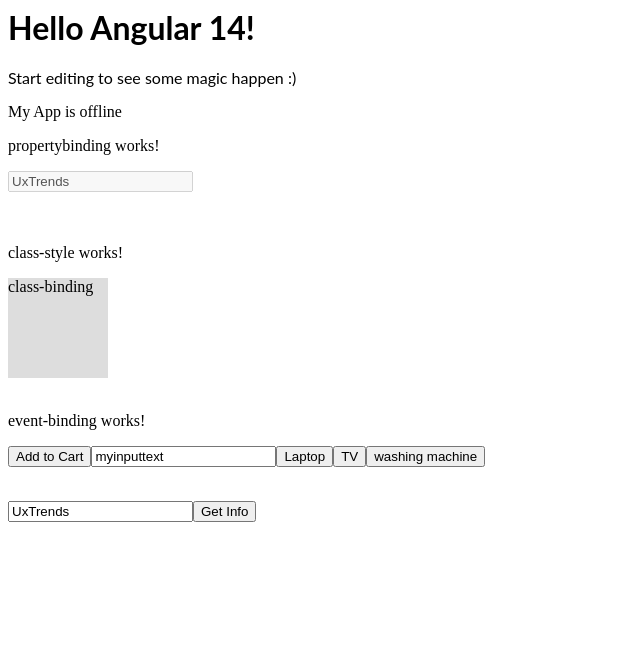
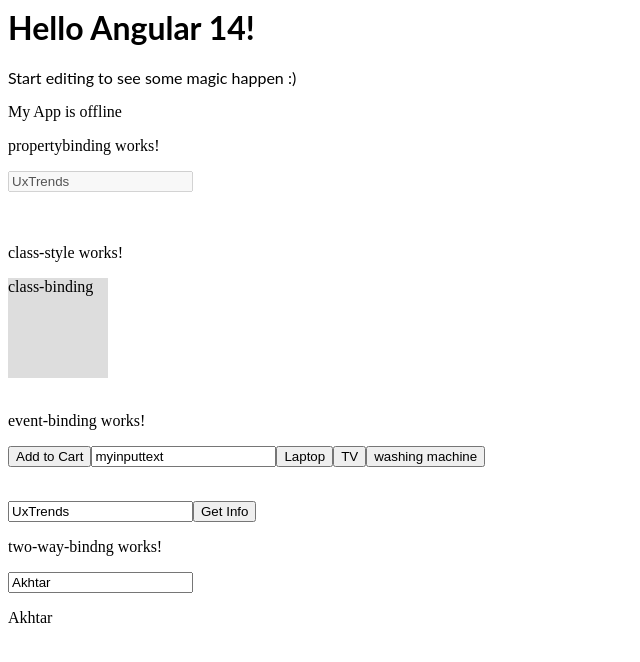
Before and after one commit to AkhtarGul/UxTrendsTutorial, an Angular app: page / in a window 1280 px wide. Shown: the top 662 px of the page, without its empty margins (0-640 px from the left). Built offline with nearby package versions, Linux system fonts and the light colour scheme.

Commit message:
2 files modified, 3 added

```diff
--- a/src/app/app.component.html
+++ b/src/app/app.component.html
@@ -9,3 +9,5 @@ My App is {{appState? on:off}}
 <app-class-style></app-class-style>
 <br>
 <app-event-binding></app-event-binding>
+<br>
+<app-two-way-bindng></app-two-way-bindng>
--- a/src/app/app.module.ts
+++ b/src/app/app.module.ts
@@ -7,10 +7,11 @@ import { HelloComponent } from './hello.component';
 import { PropertybindingComponent } from './propertybinding/propertybinding.component';
 import { ClassStyleComponent } from './class-style/class-style.component';
 import { EventBindingComponent } from './event-binding/event-binding.component';
+import { TwoWayBindngComponent } from './two-way-bindng/two-way-bindng.component';
 
 @NgModule({
   imports:      [ BrowserModule, FormsModule ],
-  declarations: [ AppComponent, HelloComponent,PropertybindingComponent,ClassStyleComponent,EventBindingComponent],
+  declarations: [ AppComponent, HelloComponent,PropertybindingComponent,ClassStyleComponent,EventBindingComponent,TwoWayBindngComponent],
   bootstrap:    [ AppComponent ]
 })
 export class AppModule { }
--- /dev/null
+++ b/src/app/two-way-bindng/two-way-bindng.component.html
@@ -0,0 +1,3 @@
+<p>two-way-bindng works!</p>
+<input type="text" value="Pay Activ.com" [(ngModel)]="userName" />
+<p>{{ userName }}</p>
--- /dev/null
+++ b/src/app/two-way-bindng/two-way-bindng.component.ts
@@ -0,0 +1,15 @@
+import { Component, OnInit } from '@angular/core';
+
+@Component({
+  selector: 'app-two-way-bindng',
+  templateUrl: './two-way-bindng.component.html',
+  styleUrls: ['./two-way-bindng.component.css']
+})
+export class TwoWayBindngComponent implements OnInit {
+
+  constructor() { }
+
+  ngOnInit() {
+  }
+userName:string='Akhtar'
+}
```
Also changed, not shown: src/app/two-way-bindng/two-way-bindng.component.css (added).
